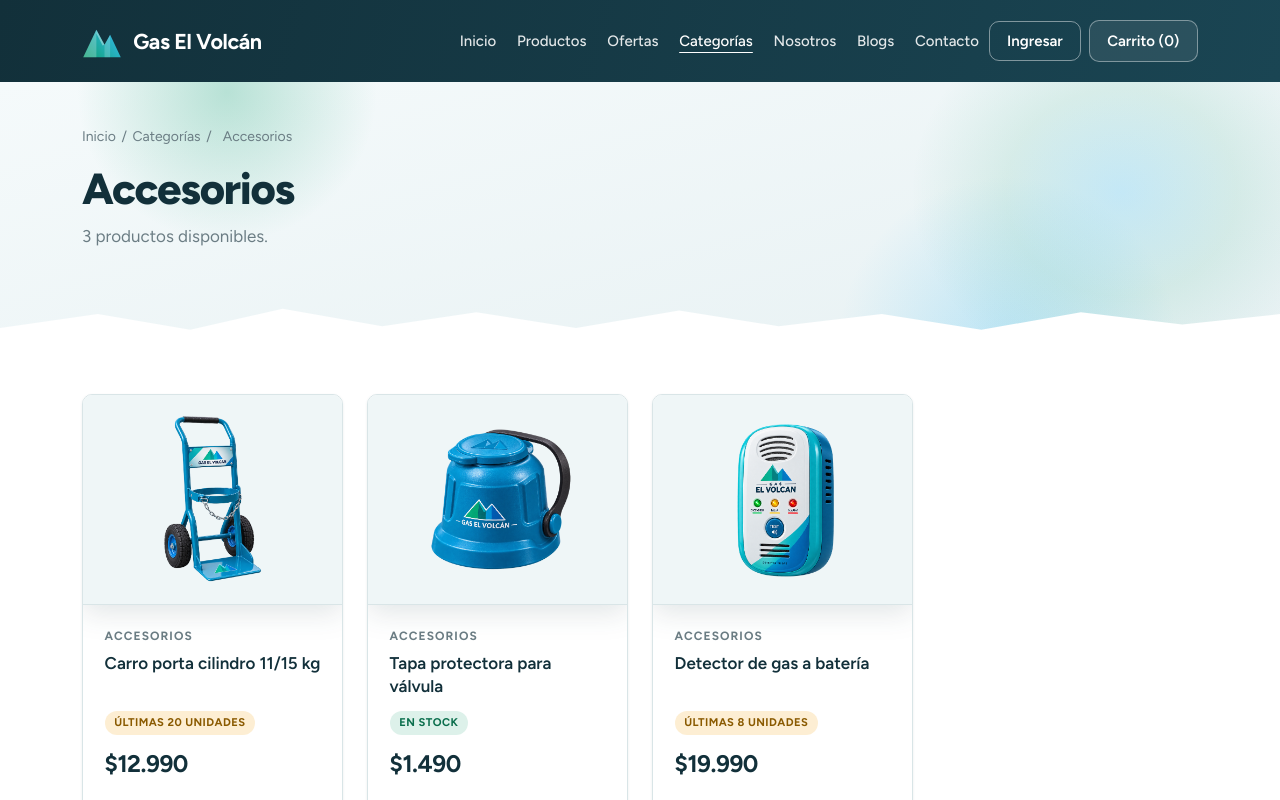
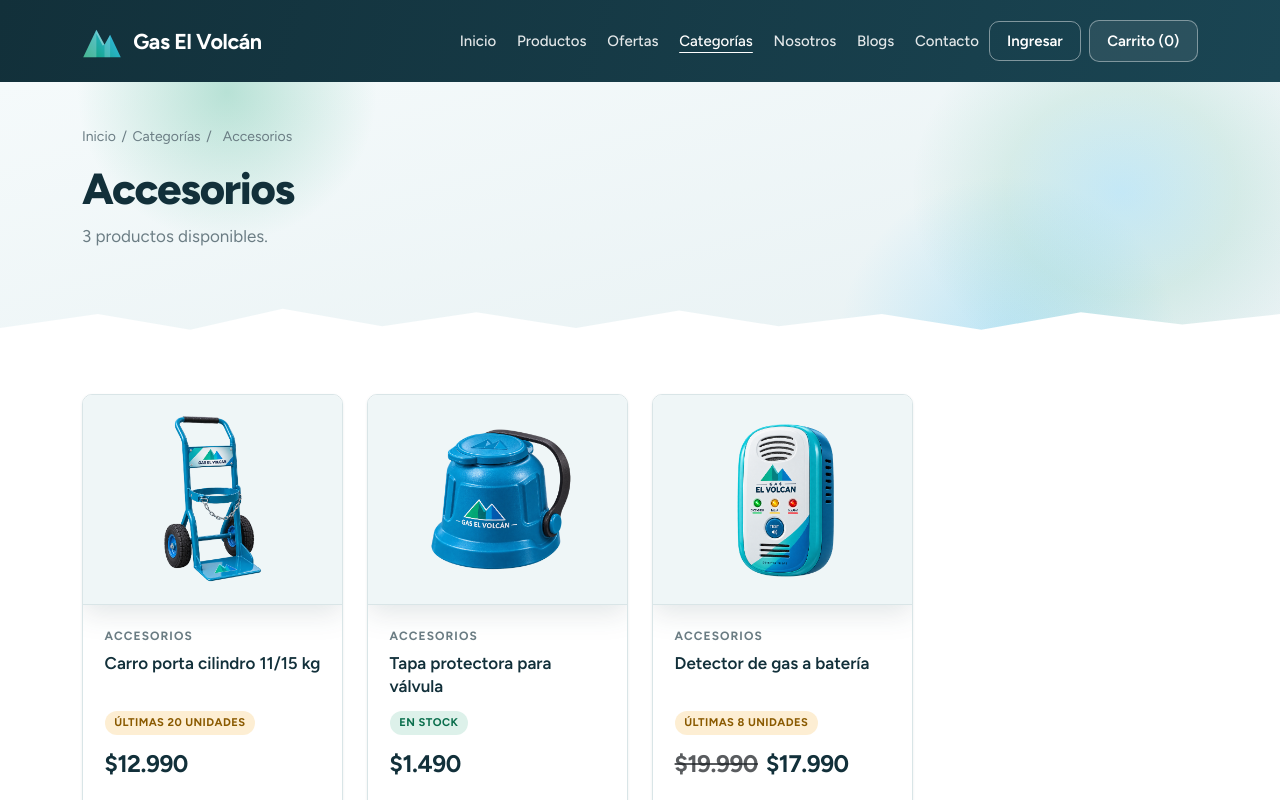
Before and after one commit to claaudic/Proyecto_Volcan, a React (Vite) app in the folder tienda-react/: page /categorias/accesorios in a window 1280 px wide. Shown: the top 800 px of the page. Built offline with nearby package versions, Linux system fonts and the light colour scheme.

Commit message:
Muestra el precio de oferta en la vista de categorías y actualiza el README

```diff
--- a/tienda-react/src/paginas/Categorias.jsx
+++ b/tienda-react/src/paginas/Categorias.jsx
@@ -5,6 +5,7 @@
 import { useCatalogo } from '../contexto/catalogoContexto'
 import { formatearPrecio, imagenDe } from '../datos/productos'
 import { agruparPorCategoria } from '../datos/categorias'
+import { ofertaDeProducto, precioProducto } from '../datos/ofertas'
 import { leerVistos } from '../datos/vistos'
 import { abrirPanelCarrito } from '../utilidades/panelCarrito'
 
@@ -115,19 +116,26 @@
 function ListaProductos({ productos, alAnadir }) {
   return (
     <ul className="row g-4 list-unstyled">
-      {productos.map((producto) => (
+      {productos.map((producto) => {
+        // Si el producto esta en oferta, se muestra el mismo precio que cobra el carrito
+        const oferta = ofertaDeProducto(producto.codigo)
+
+        return (
           <li key={producto.codigo} className="col-12 col-sm-6 col-lg-3">
             <TarjetaProducto
               codigo={producto.codigo}
               nombre={producto.nombre}
               categoria={producto.categoria}
-            precio={formatearPrecio(producto.precioResidencial)}
+              precio={formatearPrecio(precioProducto(producto))}
+              precioAnterior={oferta ? formatearPrecio(producto.precioResidencial) : null}
+              etiquetaOferta={oferta?.etiqueta}
               imagen={imagenDe(producto)}
               stock={producto.stock}
               alAnadir={() => alAnadir(producto.codigo)}
             />
           </li>
-      ))}
+        )
+      })}
     </ul>
   )
 }
```
Also changed, not shown: 2 other files (tests, documents, lock files or other folders). Lines whose indentation alone changed are shown as unchanged.
